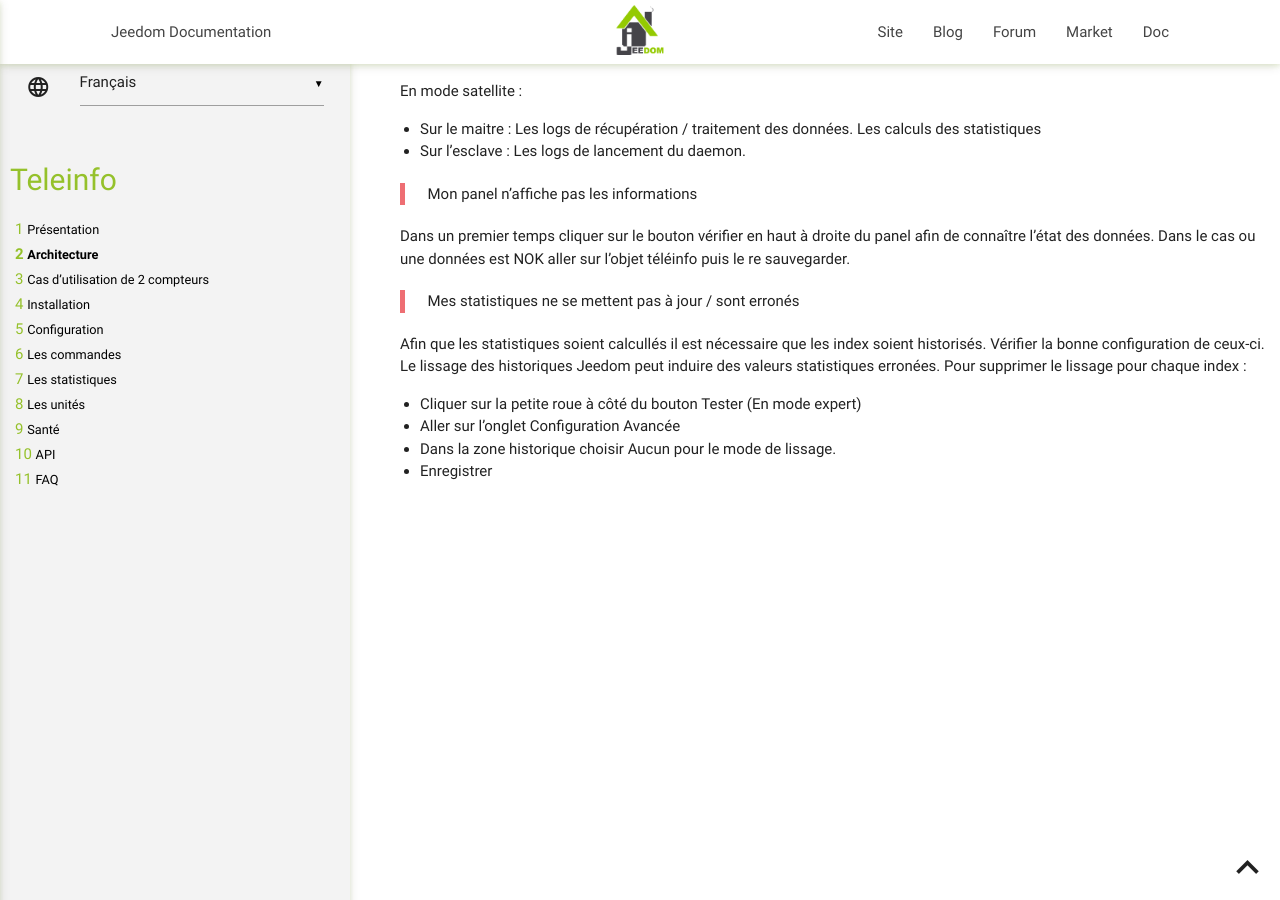
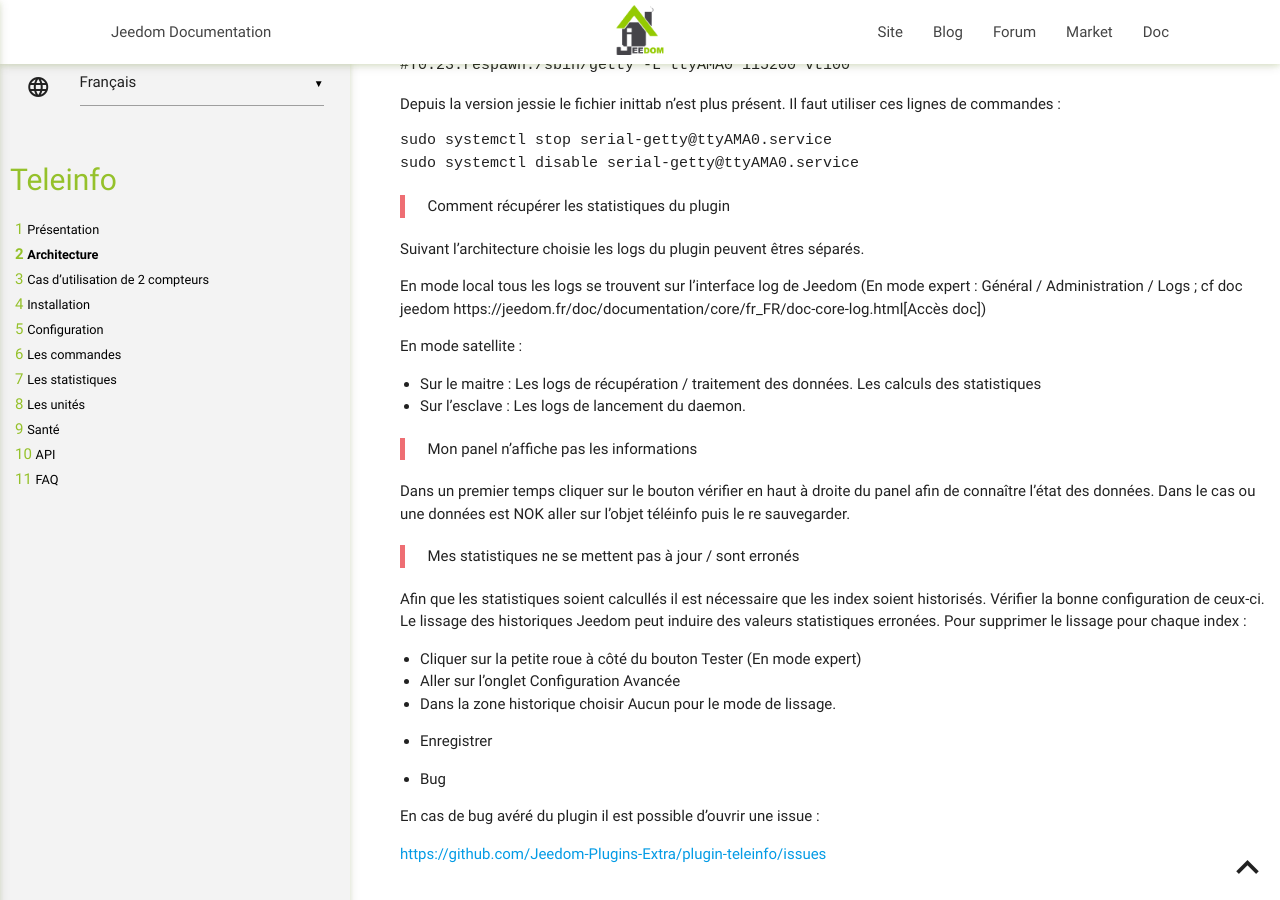
Before and after one commit to NextDom/plugin-teleinfo, a Jekyll site: the page built from docs/fr_FR/index.md, in a window 1280 px wide and 900 px high, scrolled down 6286 px. Built offline with Jekyll 4.4.1, drawn with Linux system fonts in a browser that asks for light colours; our own code applies the rules of GitHub Pages for plain Markdown files.

Commit message:
Maj documentation

```diff
--- a/docs/fr_FR/index.md
+++ b/docs/fr_FR/index.md
@@ -3,14 +3,17 @@
 
 # Architecture
 Pour récupérer la Téléinformation il faut se connecter sur les bornes I1 et I2 du compteur :
+
 ![teleinfo1](../images/teleinfo_compteur.png)
 
 Plusieurs architectures peuvent être ensuite choisis :
+
 ![teleinfo2](../images/teleinfo_archi.png)
 
 
 # Cas d'utilisation de 2 compteurs
 Dans le cas d'utilisation du modem Cartelectronic 2 Compteurs et le branchement de 2 compteurs électrique il est nécessaire d'activer le mode 2 compteurs.
+
 ![teleinfo3](../images/teleinformation_2compteurs.png)
 
 
@@ -18,9 +21,11 @@
 Commencer par installer le plugin depuis le market : https://www.jeedom.fr/doc/documentation/core/fr_FR/doc-core-plugin.html
 
 Après avoir activé le plugin vous devez choisir le port du modem :
+
 ![teleinfo4](../images/teleinformation_plugin.png)
 
 En cas d'utilisation d'un modem série il est nécessaire de renseigner son port et d'ajouter ce port au groupe dialout.
+
 ![teleinfo5](../images/teleinformation_serie.png)
 
 Enfin pensez à sauvegarder.
@@ -79,9 +84,11 @@
 Il est possible de vérifier la réception des données avant traitement.
 
 Pour cela rendez vous sur l'objet téléinfo puis cliquez sur Santé
+
 ![teleinfo6](../images/teleinformation_btsante.png)
 
 La fenêtre qui s'ouvre permet de vérifier la bonne reception des données :
+
 ![teleinfo7](../images/teleinformation_sante.png)
 
 # API
@@ -94,6 +101,7 @@
  #IP_JEEDOM# correspond à l'adresse ip de votre Jeedom
  #PORT_JEEDOM# correspond au port d'accès à votre Jeedom
  #VOTRE_API_JEEDOM# est la clé API disponible depuis le menu Général / Administration / Configuration
+
  ![teleinfo8](../images/teleinformation_api_menu1.png)
 
  #IDENTIFIANT_DU_COMPTEUR# correspond à l'ADCO de celui-ci. Cette information est obligatoirement transmise par le compteur lorsque vous recevez une trame.
@@ -110,11 +118,11 @@
 
 Par exemple :
 
-IP_JEEDOM : 192.168.1.15
-PORT_JEEDOM : 80
-VOTRE_API_JEEDOM : zertyuiolkjhgfdsxc
-IDENTIFIANT_DU_COMPTEUR : 0095123657
-Index BASE : 123456789
+    IP_JEEDOM : 192.168.1.15
+    PORT_JEEDOM : 80
+    VOTRE_API_JEEDOM : zertyuiolkjhgfdsxc
+    IDENTIFIANT_DU_COMPTEUR : 0095123657
+    Index BASE : 123456789
 
 Donnera l'URL : http://192.168.1.15:80/jeedom/plugins/teleinfo/core/php/jeeTeleinfo.php?api=zertyuiolkjhgfdsxc&ADCO=0095123657*&BASE=123456789*
 
@@ -215,3 +223,11 @@
 - Aller sur l'onglet Configuration Avancée
 - Dans la zone historique choisir Aucun pour le mode de lissage.
 - Enregistrer
+
+
+
++ Bug
+
+En cas de bug avéré du plugin il est possible d'ouvrir une issue :
+
+[https://github.com/Jeedom-Plugins-Extra/plugin-teleinfo/issues](https://github.com/Jeedom-Plugins-Extra/plugin-teleinfo/issues)
```
